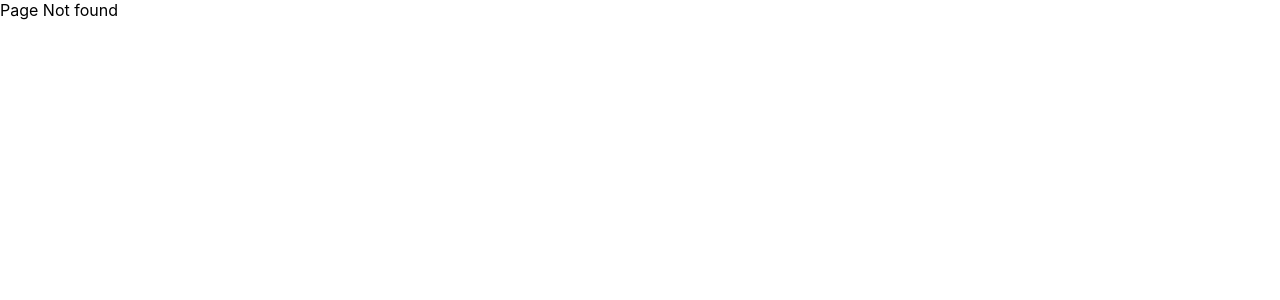
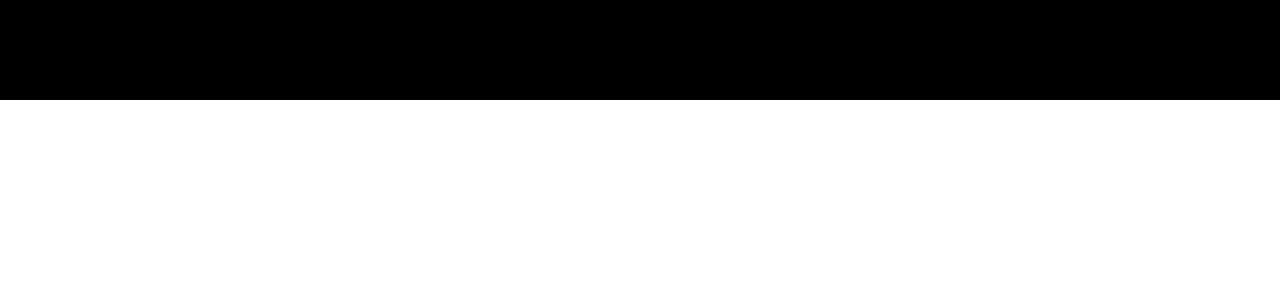
Before and after one commit to mujtabaimad/universities-list, a React (Create React App) app: page /university-details in a window 1280 px wide. Before the commit this address had no page. Shown: the top 300 px of the page. Built offline with nearby package versions, Linux system fonts and the light colour scheme.

Commit message:
feat: added details page

```diff
--- a/src/App.css
+++ b/src/App.css
@@ -1,10 +1,10 @@
 .page-title {
-    width: 100%;
     height: 100px;
 
     display: flex;
     align-items: center;
     justify-content: center;
+    flex-shrink: 0;
 
     background-color: black;
 
--- a/src/App.tsx
+++ b/src/App.tsx
@@ -1,15 +1,15 @@
 import React from "react";
 import "./App.css";
 import { Route, Routes } from "react-router-dom";
-import Home from "./pages/Home/home";
-import UniversityDetails from "./pages/university-details";
+import Home from "./pages/home/home";
+import UniversityDetails from "./pages/university-details/university-details";
 import NotFoundPage from "./pages/not-found-page";
 
 function App() {
   return (
     <Routes>
       <Route path="/" element={<Home />} />
-      <Route path="/university-details/:name" element={<UniversityDetails />} />
+      <Route path="/university-details/" element={<UniversityDetails />} />
       <Route path="*" element={<NotFoundPage />} />
     </Routes>
   );
--- a/src/components/list-item/list-item.tsx
+++ b/src/components/list-item/list-item.tsx
@@ -2,13 +2,23 @@ import { FC } from "react";
 import { UniversityType } from "../../models/university-model";
 import { Link } from "react-router-dom";
 
-import "./list-item.scss"
+import "./list-item.scss";
 
 const UniversityListItem: FC<{ university: UniversityType }> = ({
   university,
 }) => {
   return (
-    <Link to={`/university-details/${university.name}`} className="list-item">
+    <Link
+      to={`/university-details/?${new URLSearchParams({
+        name: university.name ?? "",
+        domains: JSON.stringify(university.domains ?? []),
+        stateProvince: university["state-province"] ?? "",
+        web_pages: JSON.stringify(university.web_pages ?? []),
+        country: university.country ?? "",
+        alpha_two_code: university.alpha_two_code ?? "",
+      }).toString()}`}
+      className="list-item"
+    >
       <p>{university.name}</p>
     </Link>
   );
--- a/src/pages/Home/home.scss
+++ b/src/pages/Home/home.scss
@@ -1,21 +1,5 @@
 .home-wrapper {
     height: 100%;
-
-    .page-title {
-        height: 100px;
-
-        display: flex;
-        align-items: center;
-        justify-content: center;
-        flex-shrink: 0;
-
-        background-color: black;
-
-        color: white;
-        text-align: center;
-        font-size: large;
-        font-weight: bold;
-    }
 
     .loading {
         height: 100%;
--- a/src/pages/Home/home.tsx
+++ b/src/pages/Home/home.tsx
@@ -1,4 +1,4 @@
-import { useEffect, useMemo, useState } from "react";
+import { useCallback, useEffect, useMemo, useState } from "react";
 import { fetchUniversities } from "../../services/universities";
 import { UniversityType } from "../../models/university-model";
 import UniversityListItem from "../../components/list-item/list-item";
@@ -18,8 +18,8 @@ function Home() {
     setIsLoading(true);
     fetchUniversities()
       .then((universitieslist) => {
-        setUniversities(universitieslist);
-        setFilteredUniversities(universitieslist);
+        setUniversities([...universitieslist]);
+        setFilteredUniversities([...universitieslist]);
       })
       .finally(() => {
         setIsLoading(false);
@@ -34,6 +34,10 @@ function Home() {
     });
   }, [filteredUniversities]);
 
+  const onFiltersChange = useCallback((newUniversities: UniversityType[]) => {
+    setFilteredUniversities([...newUniversities]);
+  }, []);
+
   return (
     <div className="home-wrapper">
       <div className="page-title">UAE Universities List</div>
@@ -41,12 +45,7 @@ function Home() {
         <div className="loading">Loading Universities...</div>
       ) : (
         <div className="universities-list-wrapper">
-          <Filters
-            universities={universities}
-            onChange={(newUniversities) => {
-              setFilteredUniversities([...newUniversities]);
-            }}
-          />
+          <Filters universities={universities} onChange={onFiltersChange} />
           <div className="universities-list">{universitiesList}</div>
         </div>
       )}
--- a/src/pages/university-details.tsx
+++ /dev/null
@@ -1,5 +0,0 @@
-function UniversityDetails() {
-  return <>University</>;
-}
-
-export default UniversityDetails;
--- /dev/null
+++ b/src/pages/university-details/university-details.scss
@@ -0,0 +1,7 @@
+.university-details-wrapper {
+    height: 100%;
+
+    .info-wrapper {
+        padding: 10px;
+    }
+}
--- /dev/null
+++ b/src/pages/university-details/university-details.tsx
@@ -0,0 +1,105 @@
+import { useEffect, useMemo, useState } from "react";
+import { useSearchParams } from "react-router-dom";
+import { UniversityType } from "../../models/university-model";
+
+import "./university-details.scss";
+
+function UniversityDetails() {
+  const [URLSearchParams] = useSearchParams();
+
+  const [university, setUniversity] = useState<UniversityType>();
+
+  useEffect(() => {
+    const name = URLSearchParams.get("name") ?? "";
+    const domainsString = URLSearchParams.get("domains") ?? "";
+    const domains = domainsString ? JSON.parse(domainsString) : [];
+    const stateProvince = URLSearchParams.get("stateProvince") ?? "";
+    const web_pagesString = URLSearchParams.get("web_pages") ?? "";
+    const web_pages = web_pagesString ? JSON.parse(web_pagesString) : [];
+    const country = URLSearchParams.get("country") ?? "";
+    const alpha_two_code = URLSearchParams.get("alpha_two_code") ?? "";
+
+    setUniversity({
+      name,
+      domains,
+      "state-province": stateProvince,
+      web_pages,
+      country,
+      alpha_two_code,
+    });
+  }, [URLSearchParams]);
+
+  const domains = useMemo(() => {
+    if (university?.domains?.length) {
+      return (
+        <div>
+          <p>Domains</p>
+          <ul>
+            {university?.domains.map((domain) => {
+              return <li>{domain}</li>;
+            })}
+          </ul>
+        </div>
+      );
+    } else {
+      return <></>;
+    }
+  }, [university?.domains]);
+
+  const country = useMemo(() => {
+    if (university?.country) {
+      return (
+        <div>
+          <p>Country: {university?.country}</p>
+        </div>
+      );
+    } else {
+      return <></>;
+    }
+  }, [university?.country]);
+
+  const stateProvince = useMemo(() => {
+    if (university?.["state-province"]) {
+      return (
+        <div>
+          <p>State Province: {university["state-province"]}</p>
+        </div>
+      );
+    } else {
+      return <></>;
+    }
+  }, [university]);
+
+  const webPages = useMemo(() => {
+    if (university?.web_pages?.length) {
+      return (
+        <div>
+          <p>Web Pages</p>
+          <ul>
+            {university?.web_pages.map((webPage) => {
+              return <li>{webPage}</li>;
+            })}
+          </ul>
+        </div>
+      );
+    } else {
+      return <></>;
+    }
+  }, [university?.web_pages]);
+
+  return (
+    <div className="university-details-wrapper">
+      <div className="page-title">
+        <p>{university?.name}</p>
+      </div>
+      <div className="info-wrapper">
+        {country}
+        {stateProvince}
+        {domains}
+        {webPages}
+      </div>
+    </div>
+  );
+}
+
+export default UniversityDetails;
```
